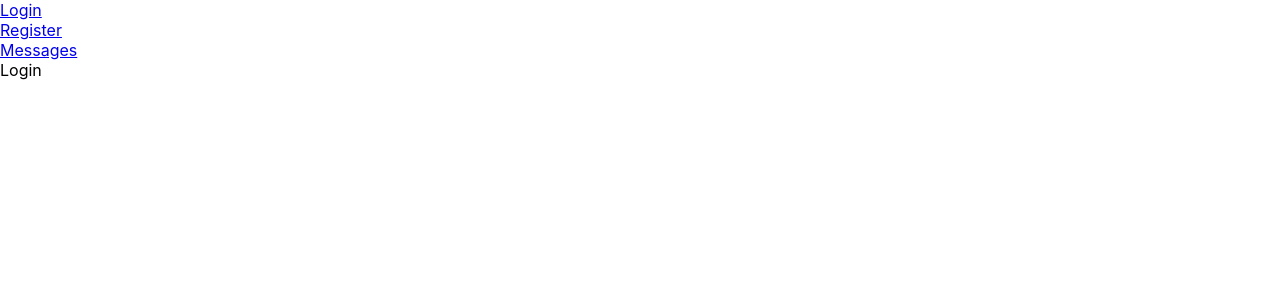
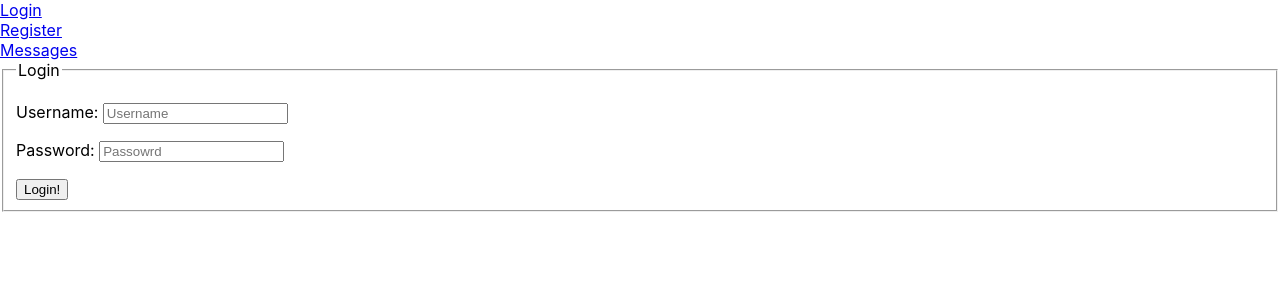
Before and after one commit to mhoelzer/kwitter, a React (Create React App) app: page / in a window 1280 px wide. Shown: the top 300 px of the page. Built offline with nearby package versions, Linux system fonts and the light colour scheme.

Commit message:
basic layout done

```diff
--- a/src/Components/Login.js
+++ b/src/Components/Login.js
@@ -1,11 +1,24 @@
 import React, { Component } from 'react';
+import { Link } from "react-router-dom";
 
 class Login extends Component {
     render() {
         return (
-            <div>Login</div>
+            <fieldset>
+                <legend>Login</legend>
+                <p>Username: <input placeholder="Username" type="text" className="loginInputs"></input></p>
+                <p>Password: <input placeholder="Passowrd" type="text" className="loginInputs"></input></p>
+                {/* change the tp="" if needed */}
+                <Link to="/profile">
+                    <button>Login!</button>
+                </Link>
+            </fieldset>
         );
     };
 };
 
 export default Login;
+
+// 1.) User is able to enter username/password and access their account --> input boxes
+// 2.) URL should be on "/"
+// 3.) logging in takes you to the profile page --> need login button linked to profile
--- a/src/Components/Register.js
+++ b/src/Components/Register.js
@@ -9,3 +9,6 @@ class Register extends Component {
 };
 
 export default Register;
+
+
+// cancel button clears info?
```
